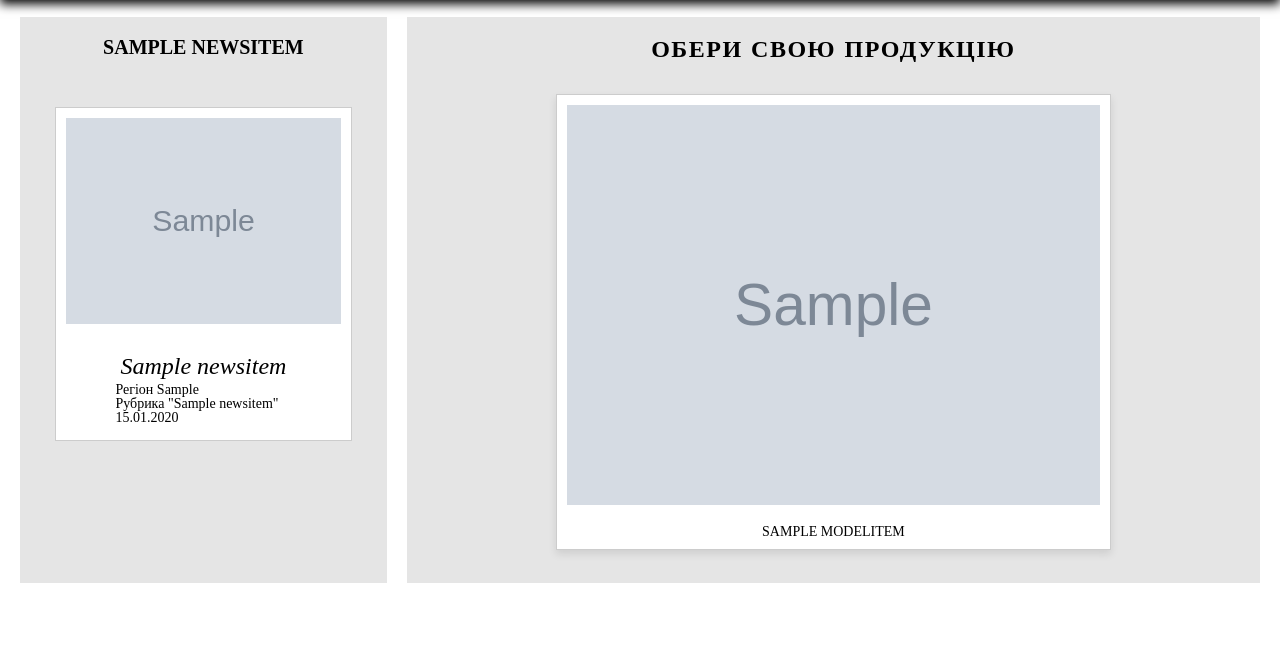
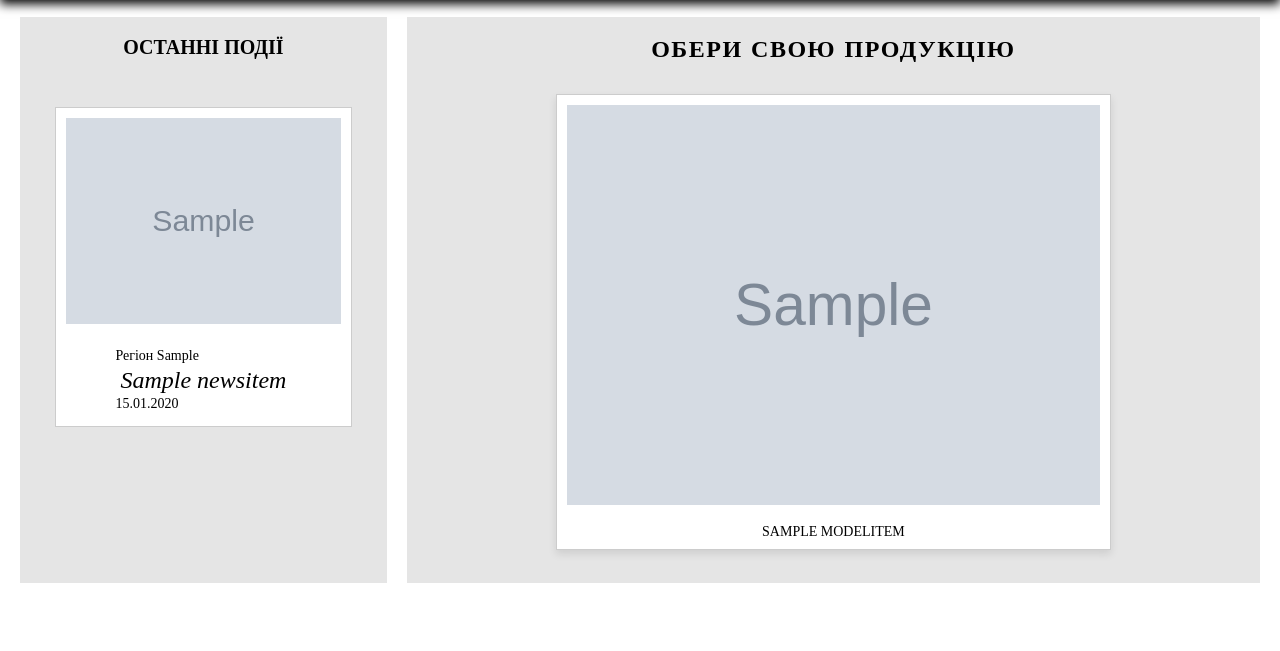
Before and after one commit to KonstantinLipinskiy/sichenergo_zp, a Django app: page / in a window 1280 px wide. Shown: the part 77-728 px from the top of the page. Run offline with Django 4.2, Linux system fonts and the light colour scheme; tables that the repository leaves empty hold one stand-in row (values such as "Sample post"); grey boxes marked "Sample" are stand-in pictures.

```diff
--- a/main/templates/main/index.html
+++ b/main/templates/main/index.html
@@ -16,7 +16,7 @@
                 <div class="main__row">
                     <!-- Блок последней новости -->
                     <div class="main__inform">
-                        <div class="main__inform-title">{{news.title}}</div>
+                        <div class="main__inform-title">ОСТАННІ ПОДІЇ</div>
                         <div class="main__inform-body">
                             <div class="main__inform-image">
                                 {% if news.content_type == 'image' %}
@@ -26,11 +26,18 @@
                                 {% endif %}
                             </div>
                             <div class="main__inform-text">
+                                <!-- Порядок: Регион → Заголовок → Дата -->
+                                <div class="main__inform-text-region">Регіон {{news.region}}</div>
                                 <div class="main__inform-text-title">{{news.title}}</div>
-                                <div class="main__inform-text-text">{{news.content|linebreaks}}</div>
-                                <div class="main__inform-text-region">Регіон {{news.region}}</div>
-                                <div class="main__inform-text-heading">Рубрика "{{news.heading}}"</div>
                                 <div class="main__inform-text-date">{{news.created_at|date:"d.m.Y"}}</div>
+
+                                <!-- Скрытый текст и рубрика для модалки -->
+                                <div class="main__inform-text-text" style="display:none;">
+                                    {{news.content|linebreaks}}
+                                </div>
+                                <div class="main__inform-text-heading" style="display:none;">
+                                    Рубрика "{{news.heading}}"
+                                </div>
                             </div>
                         </div>
                     </div>
```
